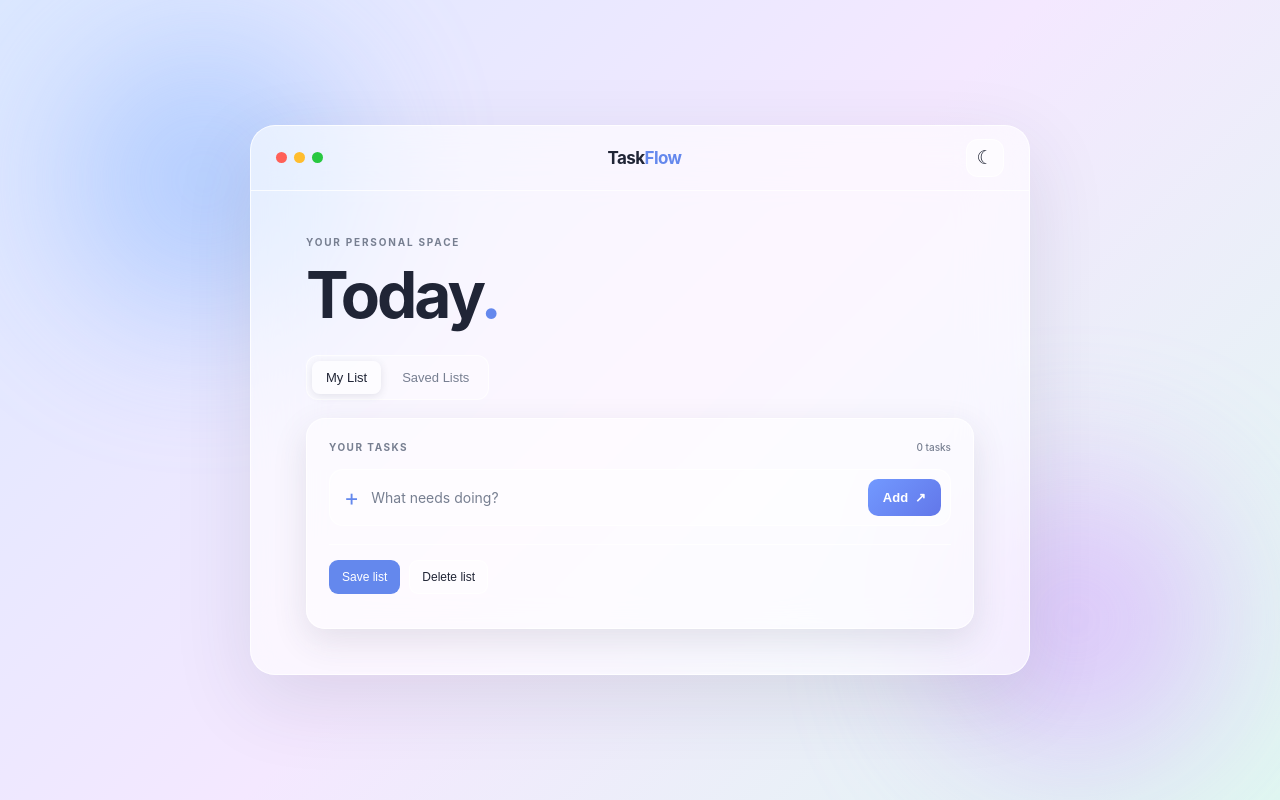
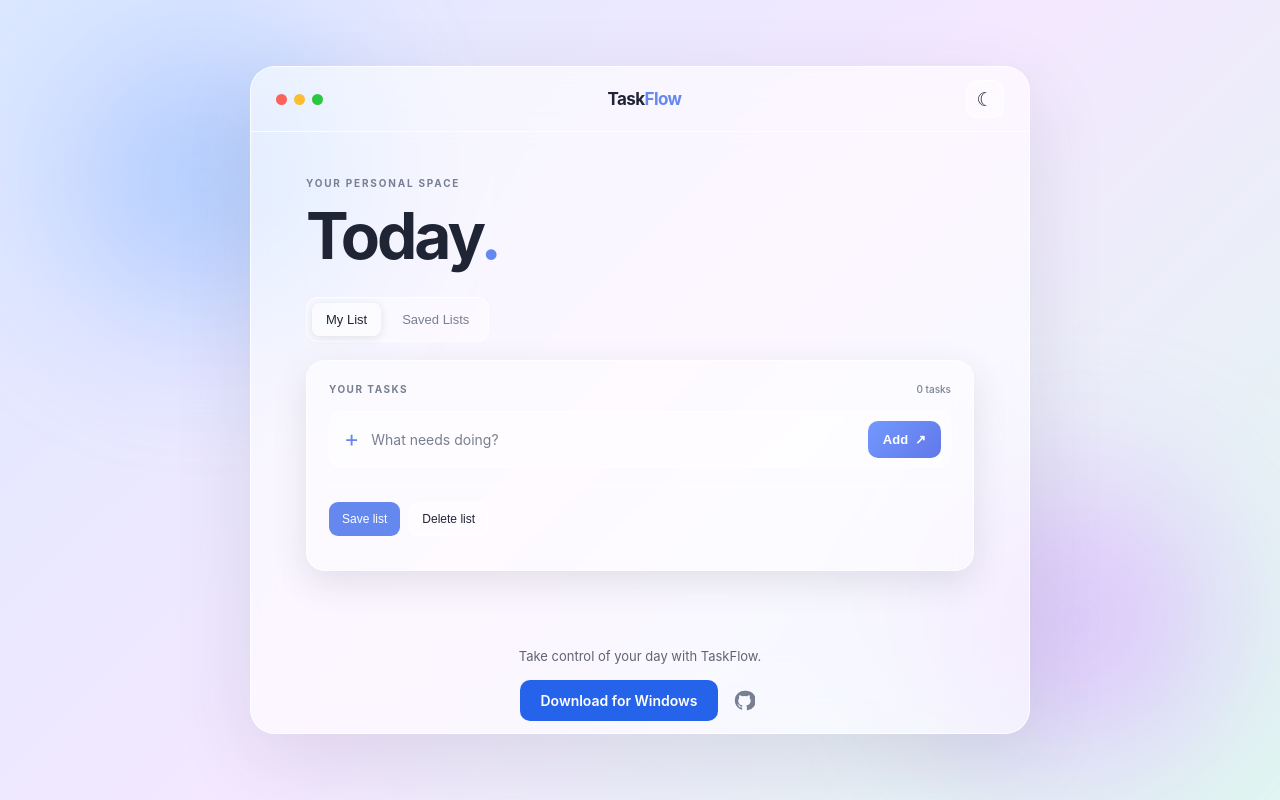
Before and after one commit to Dylanparker3700/taskflow, a plain HTML site: page index.html in a window 1280 px wide. Drawn offline with Linux system fonts and the light colour scheme.

Commit message:
Update website footer and buttons

```diff
--- a/index.html
+++ b/index.html
@@ -1,3 +1,4 @@
+
 <!DOCTYPE html>
 <html lang="en">
 <head>
@@ -83,18 +84,51 @@
                 </div>
             </section>
         </section>
+
+        <footer class="taskflow-footer">
+            <p>Take control of your day with TaskFlow.</p>
+
+            <div class="taskflow-actions">
+                <a
+                    class="taskflow-btn taskflow-download"
+                    href="https://github.com/Dylanparker3700/taskflow/releases/latest"
+                    target="_blank"
+                    rel="noopener noreferrer">
+                    Download for Windows
+                </a>
+
+                <a
+                    class="taskflow-github-icon"
+                    href="https://github.com/Dylanparker3700/taskflow"
+                    target="_blank"
+                    rel="noopener noreferrer"
+                    aria-label="View TaskFlow on GitHub"
+                    title="View on GitHub">
+                    <svg viewBox="0 0 24 24" aria-hidden="true">
+                        <path fill="currentColor" d="M12 .9a11.1 11.1 0 0 0-3.51 21.63c.55.1.76-.24.76-.54v-2.1c-3.1.68-3.76-1.32-3.76-1.32-.5-1.3-1.24-1.65-1.24-1.65-1.01-.69.08-.68.08-.68 1.12.08 1.71 1.15 1.71 1.15 1 .1.76 2.2 3.2 1.68.1-.72.39-1.21.7-1.49-2.47-.28-5.07-1.24-5.07-5.5 0-1.22.44-2.21 1.15-2.99-.12-.28-.5-1.42.11-2.96 0 0 .94-.3 3.05 1.14a10.6 10.6 0 0 1 5.55 0c2.12-1.44 3.05-1.14 3.05-1.14.61 1.54.23 2.68.11 2.96.72.78 1.15 1.77 1.15 2.99 0 4.27-2.61 5.21-5.1 5.49.4.35.75 1.02.75 2.06v3.06c0 .3.2.65.77.54A11.1 11.1 0 0 0 12 .9Z"/>
+                    </svg>
+                </a>
+            </div>
+        </footer>
+
         <div id="modalOverlay" class="modal-overlay" hidden>
             <div class="modal">
                 <div class="modal-icon" id="modalIcon">✦</div>
                 <h2 id="modalTitle">Save your list</h2>
-        <p id="modalMessage">Choose a name for your saved list.</p>
+                <p id="modalMessage">
+                    Choose a name for your saved list.
+                </p>
 
                 <input id="modalInput" type="text"
                     placeholder="Enter list name" maxlength="60">
 
                 <div class="modal-actions">
-            <button id="modalCancel" class="modal-cancel">Cancel</button>
-            <button id="modalConfirm" class="modal-confirm">Save list</button>
+                    <button id="modalCancel" class="modal-cancel">
+                        Cancel
+                    </button>
+                    <button id="modalConfirm" class="modal-confirm">
+                        Save list
+                    </button>
                 </div>
             </div>
         </div>
--- a/style.css
+++ b/style.css
@@ -625,3 +625,75 @@
     outline: 2px solid #6488ed;
     outline-offset: 3px;
 }
+
+/* Website footer and download button */
+.taskflow-footer {
+    margin: 32px auto 12px;
+    text-align: center;
+}
+
+.taskflow-footer p {
+    font-size: 13px;
+    opacity: 0.7;
+    margin-bottom: 16px;
+}
+
+.taskflow-actions {
+    display: flex;
+    align-items: center;
+    justify-content: center;
+    flex-wrap: wrap;
+    gap: 12px;
+}
+
+.taskflow-btn {
+    display: inline-flex;
+    align-items: center;
+    justify-content: center;
+    padding: 12px 20px;
+    border-radius: 10px;
+    font-weight: 600;
+    font-size: 14px;
+    text-decoration: none;
+    transition: opacity 0.2s ease, transform 0.2s ease;
+}
+
+.taskflow-btn:hover {
+    opacity: 0.85;
+    transform: translateY(-2px);
+}
+
+.taskflow-download {
+    background: #2563eb;
+    color: #ffffff;
+}
+
+/* Small GitHub logo button */
+.taskflow-github-icon {
+    display: inline-flex;
+    align-items: center;
+    justify-content: center;
+    width: 30px;
+    height: 30px;
+    padding: 4px;
+    border-radius: 50%;
+    color: var(--muted);
+    text-decoration: none;
+    transition: color 0.2s ease, transform 0.2s ease;
+}
+
+.taskflow-github-icon svg {
+    display: block;
+    width: 21px;
+    height: 21px;
+}
+
+.taskflow-github-icon:hover {
+    color: var(--text);
+    transform: scale(1.12);
+}
+
+.taskflow-github-icon:focus-visible {
+    outline: 2px solid #6488ed;
+    outline-offset: 3px;
+}
```
Lines whose indentation alone changed are shown as unchanged.
